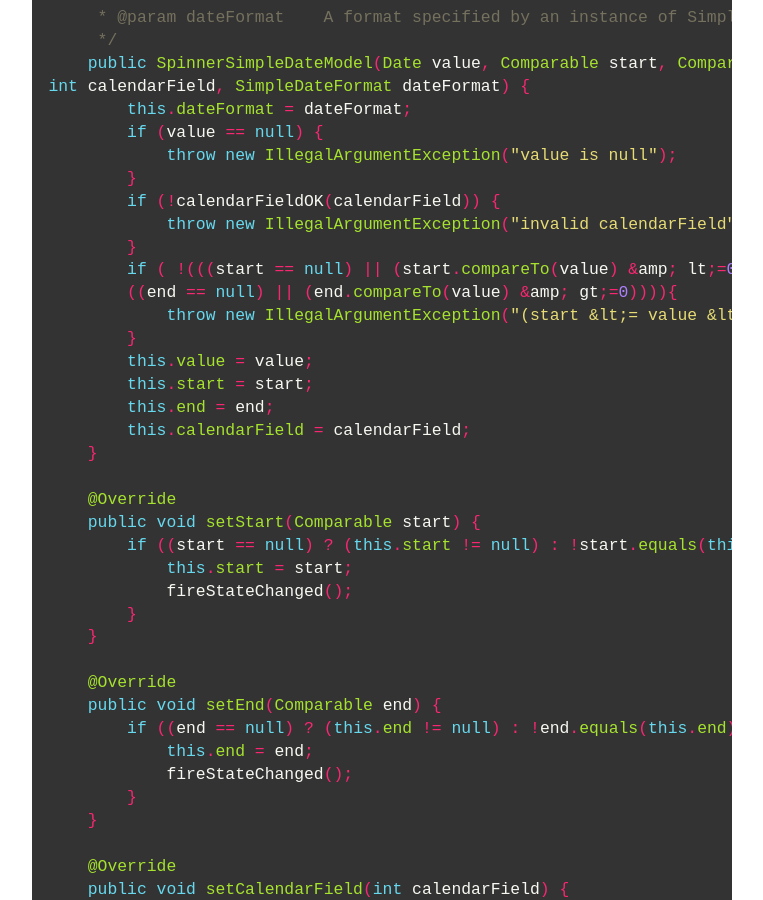
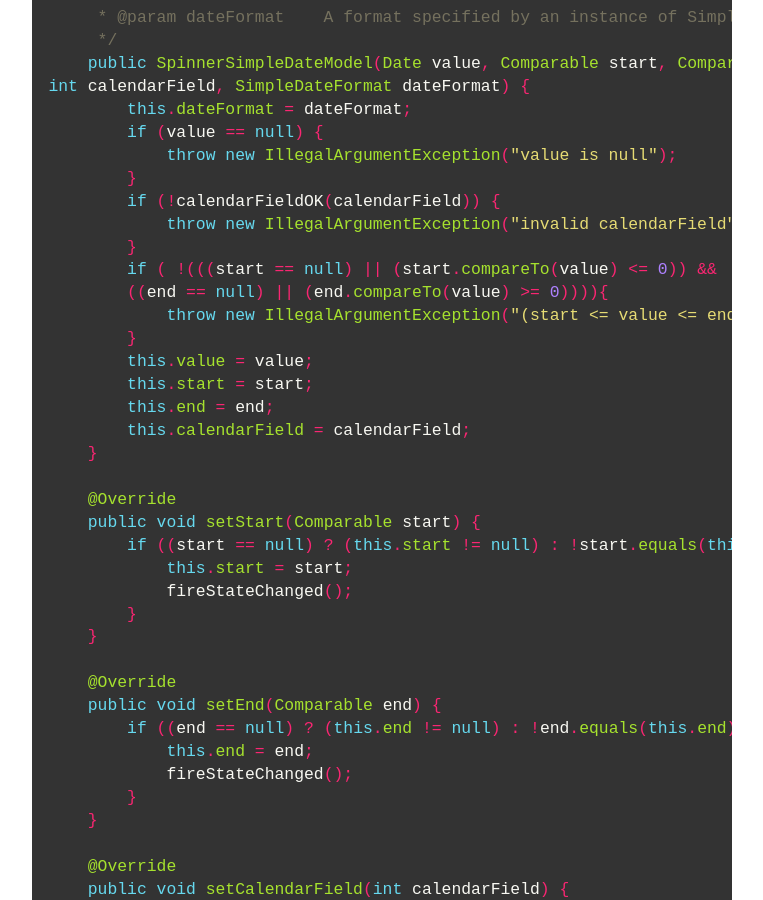
Before and after one commit to wmora/wmora.github.io, a Jekyll site: the page built from _posts/2011-01-14-spinnersimpledatemodel.md, in a window 1280 px wide and 900 px high, scrolled down 1376 px. Shown: the whole window, without its empty margins (258-1021 px from the left). Built offline with Jekyll 4.4.1, drawn with Linux system fonts in a browser that asks for light colours; some web fonts are replaced; Markdown is read by kramdown in place of the engine named in the settings; comment, search, counter and statistics services are not loaded; some of the changed text lies outside the part shown.

Commit message:
ASCII fixes

```diff
--- a/_posts/2011-01-14-spinnersimpledatemodel.md
+++ b/_posts/2011-01-14-spinnersimpledatemodel.md
@@ -56,9 +56,9 @@
         if (!calendarFieldOK(calendarField)) {
             throw new IllegalArgumentException("invalid calendarField");
         }
-        if ( !(((start == null) || (start.compareTo(value) &amp; lt;=0))&amp;&amp;
-        ((end == null) || (end.compareTo(value) &amp; gt;=0)))){
-            throw new IllegalArgumentException("(start &lt;= value &lt;= end) is false");
+        if ( !(((start == null) || (start.compareTo(value) <= 0)) &&
+        ((end == null) || (end.compareTo(value) >= 0)))){
+            throw new IllegalArgumentException("(start <= value <= end) is false");
         }
         this.value = value;
         this.start = start;
@@ -104,8 +104,7 @@
         cal.setTime(value);
         cal.add(calendarField, 1);
         Date next = cal.getTime();
-        return (end == null) || (end.compareTo(next) &amp; gt;=0)?next:
-        null;
+        return (end == null) || (end.compareTo(next) >= 0) ? next: null;
     }
 
     @Override
@@ -114,7 +113,7 @@
         cal.setTime(value);
         cal.add(calendarField, -1);
         Date prev = cal.getTime();
-        return ((start == null) || (start.compareTo((prev)) &lt;= 0)) ? prev : null;
+        return ((start == null) || (start.compareTo((prev)) <= 0)) ? prev : null;
     }
 
     @Override
@@ -127,7 +126,7 @@
         if (value == null) {
             throw new NullPointerException("Date is null!");
         } else {
-            if ((value instanceof String) &amp;&amp; ((String) value).matches("[0-9]+[/][0-9]+[/][0-9]+")) {
+            if ((value instanceof String) && ((String) value).matches("[0-9]+[/][0-9]+[/][0-9]+")) {
                 String date = ((String) value);
                 int day = Integer.parseInt(date.substring(0, 2));
                 int month = Integer.parseInt(date.substring(3, 5));
```
